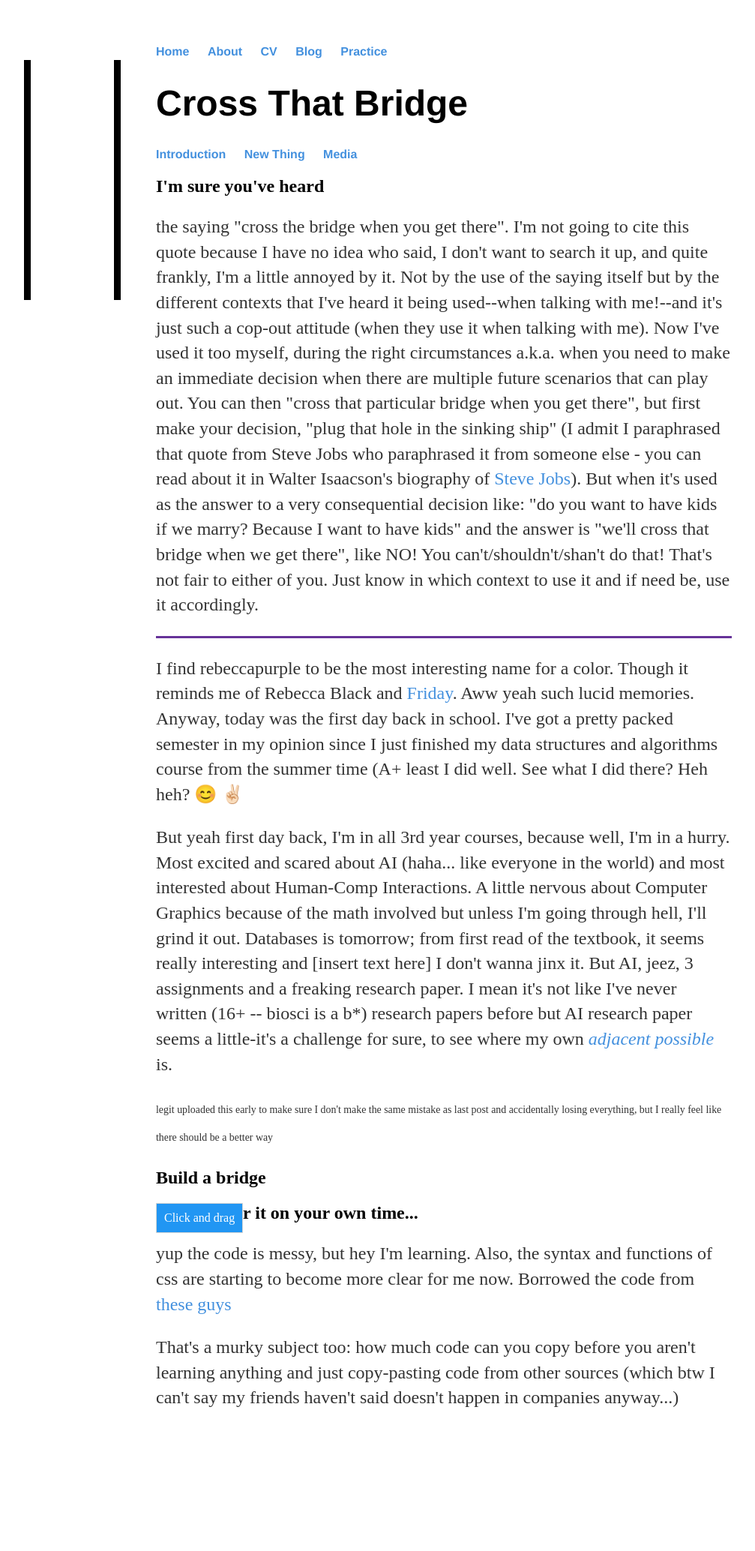
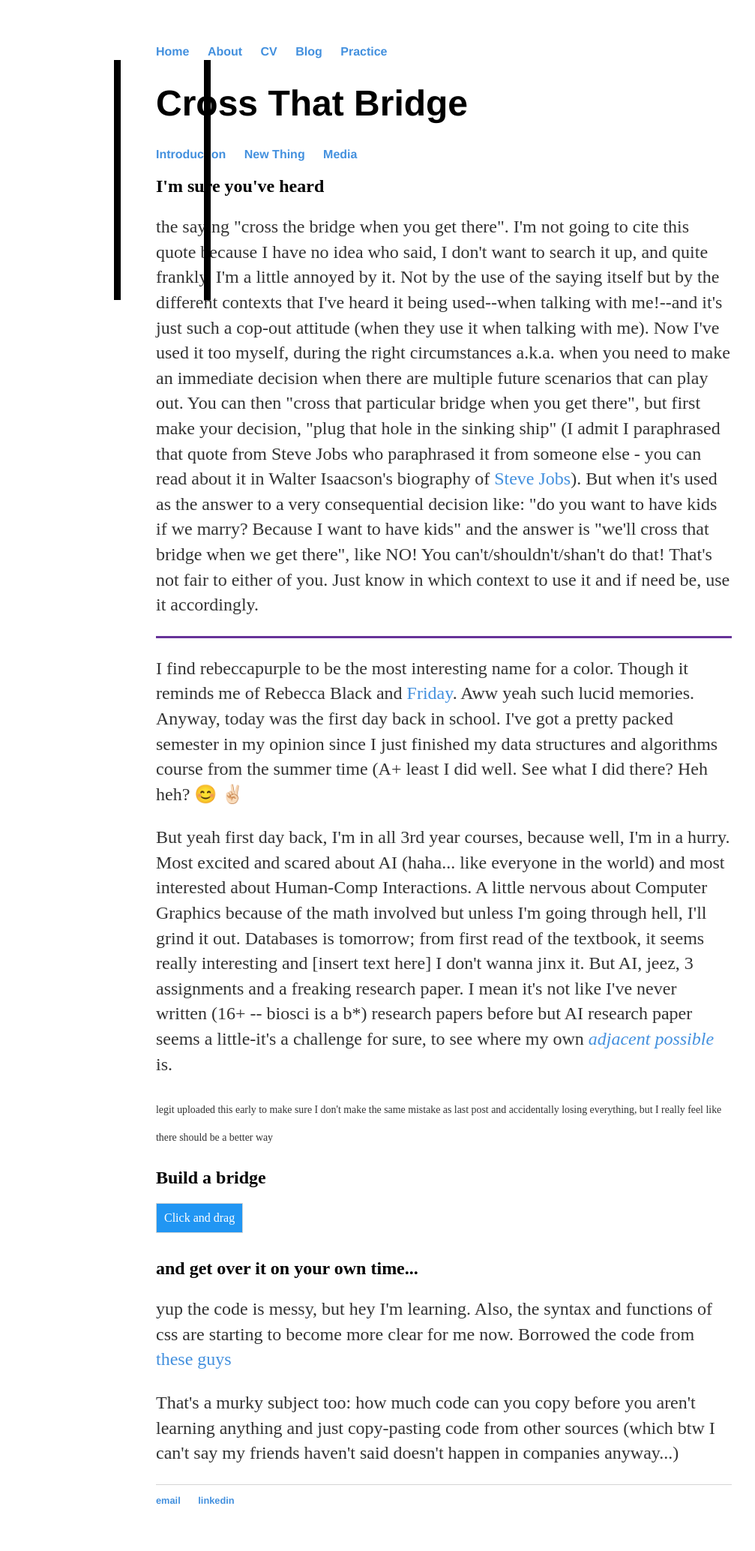
Before and after one commit to Illcarious/Illcarious.github.io, a Jekyll site: the page _posts/2019-09-04-Cross-That-Bridge.html, which Jekyll copies as it is, in a window 1280 px wide. Shown: the whole page at 75% size, without its empty margins (48-1055 px from the left). Built offline with Jekyll 4.4.1, drawn with Linux system fonts in a browser that asks for light colours; before the commit the page ends 1941 px from its top, so only the background shows below that.

Commit message:
Update 2019-09-04-Cross-That-Bridge.html

```diff
--- a/_posts/2019-09-04-Cross-That-Bridge.html
+++ b/_posts/2019-09-04-Cross-That-Bridge.html
@@ -44,7 +44,7 @@
     position:fixed;
     top:80px;
     bottom:500px;
-    left:80px;
+    left:200px;
 }
 .vr2 {
     width:9px;
@@ -52,7 +52,7 @@
     position:fixed;
     top:80px;
     bottom:500px;
-    left:200px;
+    left:320px;
 }
 #mydivblock {
   padding: 10px;
@@ -114,9 +114,16 @@ function dragElement(elmnt) {
   }
 }
 </script>
+  <br><br><br>
   <h2>and get over it on your own time...</h2>
   <p>yup the code is messy, but hey I'm learning. Also, the syntax and functions of css are starting to become more clear for me now. Borrowed the code from <a href="https://www.w3schools.com/howto/howto_js_draggable.asp" target="_blank">these guys</a></p>
   <p>That's a murky subject too: how much code can you copy before you aren't learning anything and just copy-pasting code from other sources (which btw I can't say my friends haven't said doesn't happen in companies anyway...)</p>
 </div>
+  <footer>
+    <ul>
+      <li><a href="mailto:fakeemail@gmail.com">email</a></li>
+      <li><a href="/" alt="will update later">linkedin</a></li>
+    </ul>
+  </footer>
 </body>
 </html>
```
